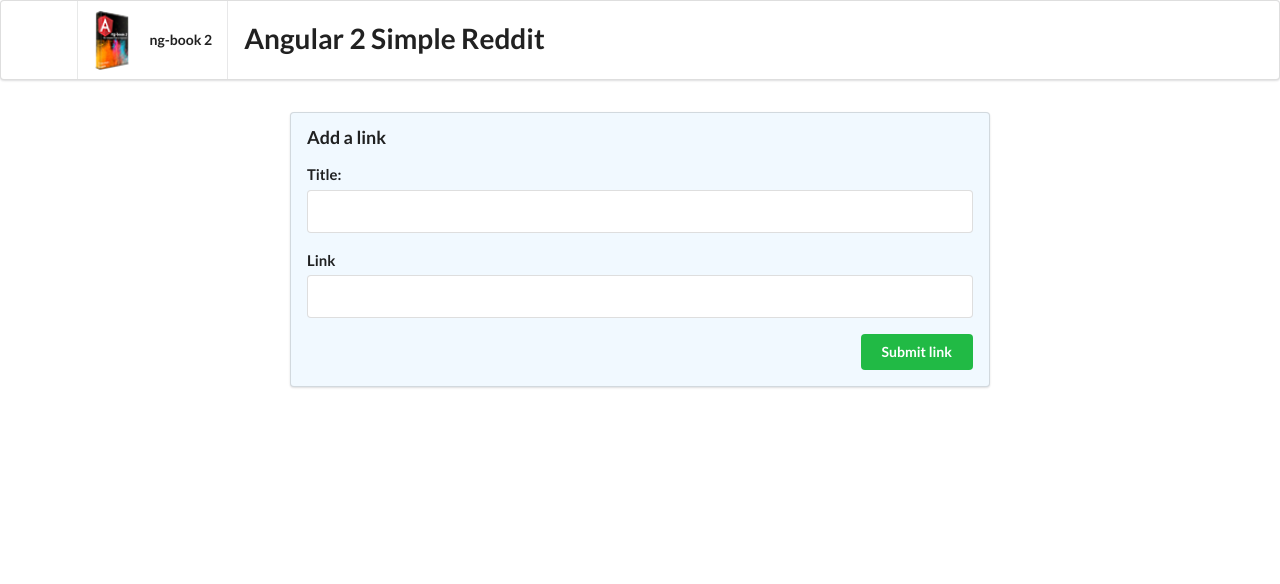
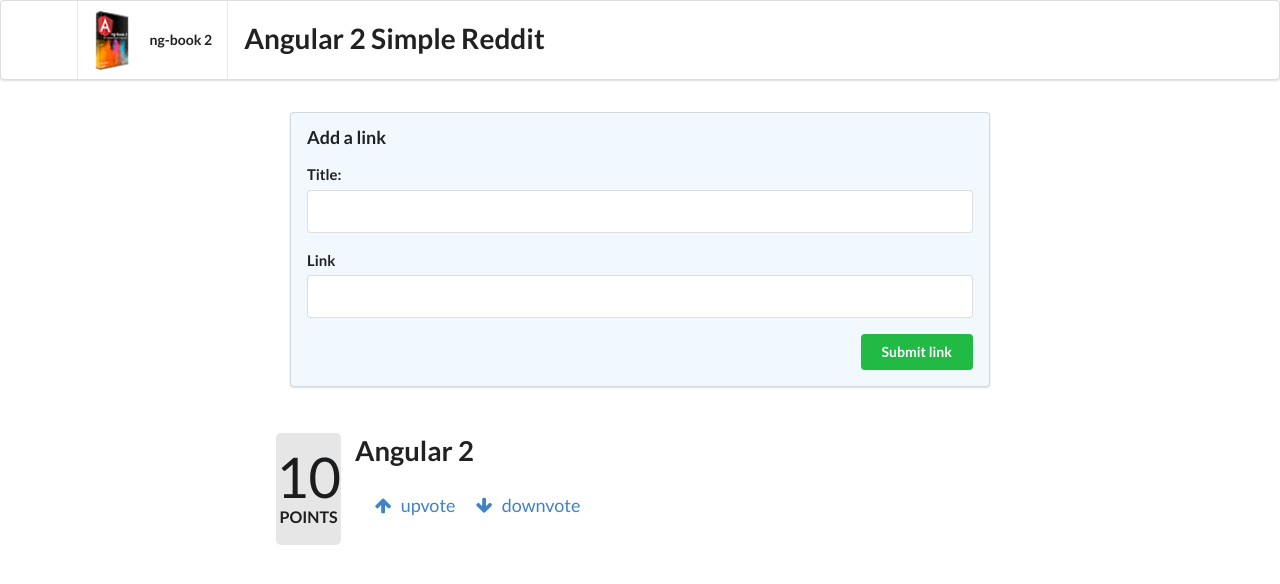
Before and after one commit to Kurtz1993/ng2-reddit-clone, an Angular app: page / in a window 1280 px wide. Shown: the top 584 px of the page. Built offline with nearby package versions, Linux system fonts and the light colour scheme.

Commit message:
Add necessary properties to article componetn

```diff
--- a/src/app/app.component.html
+++ b/src/app/app.component.html
@@ -15,3 +15,7 @@
     Submit link
   </button>
 </form>
+
+<div class="ui grid posts">
+  <app-article></app-article>
+</div>
--- a/src/app/article/article.component.ts
+++ b/src/app/article/article.component.ts
@@ -3,13 +3,30 @@ import { Component, OnInit } from '@angular/core';
 @Component({
   selector: 'app-article',
   templateUrl: './article.component.html',
-  styleUrls: ['./article.component.css']
+  styleUrls: ['./article.component.css'],
+  host: {
+    class: "row"
+  }
 })
 export class ArticleComponent implements OnInit {
+  public votes: number;
+  public title: string;
+  public link: string;
 
-  constructor() { }
+  constructor() {
+    this.title = 'Angular 2';
+    this.link = 'http://angular.io';
+    this.votes = 10;
+  }
 
   ngOnInit() {
   }
 
+  public voteUp(): void {
+    this.votes += 1;
+  }
+
+  public voteDown(): void {
+    this.votes -= 1;
+  }
 }
```
